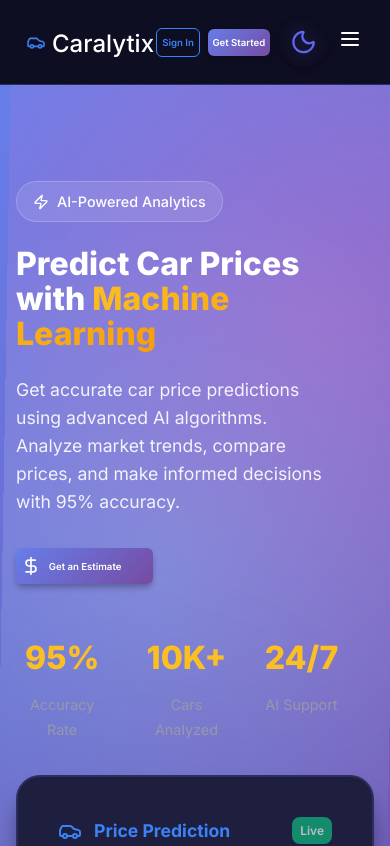
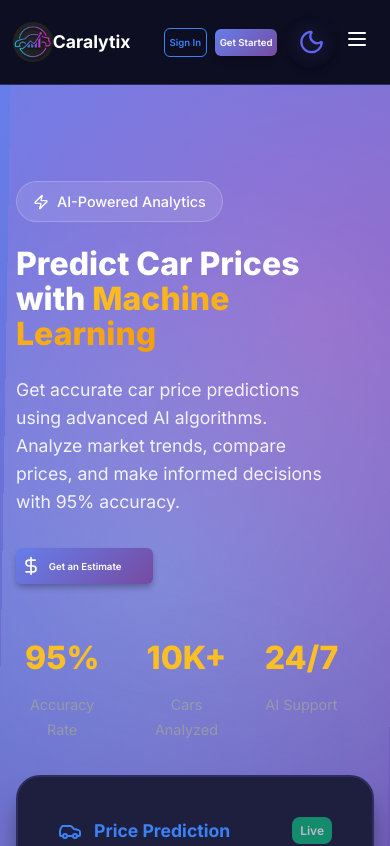
Before and after one commit to alirezasp404/Caralytix, a React (Vite) app: page / in a window 390 px wide. Shown: the top 846 px of the page. Built offline with nearby package versions, Linux system fonts and the light colour scheme; no server answers.

Commit message:
feat add caralytix icon

```diff
--- a/index.html
+++ b/index.html
@@ -2,7 +2,7 @@
 <html lang="en">
   <head>
     <meta charset="UTF-8" />
-    <link rel="icon" type="image/svg+xml" href="/vite.svg" />
+    <link rel="icon" type="image/svg+xml" href="./caralytix-logo.png" />
     <meta name="viewport" content="width=device-width, initial-scale=1.0" />
     <title>Caralytix</title>
   </head>
--- a/src/components/Auth.css
+++ b/src/components/Auth.css
@@ -52,8 +52,8 @@
 }
 
 .auth-logo .logo-icon {
-  width: 1.8rem;
-  height: 1.8rem;
+  width: 5rem;
+  height: 5rem;
   padding: 0;
 }
 
--- a/src/components/Footer.css
+++ b/src/components/Footer.css
@@ -43,8 +43,8 @@
 }
 
 .footer-logo .logo-icon {
-  width: 2rem;
-  height: 2rem;
+  width: 4rem;
+  height: 4rem;
 }
 
 .footer-about {
--- a/src/components/Footer.tsx
+++ b/src/components/Footer.tsx
@@ -1,5 +1,7 @@
-import { Car, Twitter, Linkedin, Github } from 'lucide-react';
+import {Twitter, Linkedin, Github } from 'lucide-react';
 import './Footer.css';
+import LogoIcon from '../assets/caralytix-logo.png';
+
 import { Link } from 'react-router-dom';
 
 const Footer: React.FC = () => {
@@ -9,7 +11,7 @@ const Footer: React.FC = () => {
           <div className="footer-content">
             <div className="footer-section">
               <div className="footer-logo">
-                <Car className="logo-icon" />
+                <img src={LogoIcon} className="logo-icon" />
                 <span className="logo-text">Caralytix</span>
               </div>
               <p>AI-powered car price prediction platform</p>
--- a/src/components/Header.css
+++ b/src/components/Header.css
@@ -1,6 +1,4 @@
 .nav-logo .logo-icon {
-  width: 32px;
-  height: 32px;
   animation: car-bounce-in 0.8s cubic-bezier(.68,-0.55,.27,1.55);
   transition: transform 0.2s;
 }
@@ -52,9 +50,9 @@
 }
 
 .nav-container {
-  max-width: 1200px;
+  max-width: 100%;
   margin: 0 auto;
-  padding: 0.75rem 2rem;
+  padding: 0 3rem;
   display: flex;
   align-items: center;
   justify-content: space-between;
@@ -70,10 +68,6 @@
   text-decoration: none;
 }
 
-.nav-logo .logo-icon {
-  width: 32px;
-  height: 32px;
-}
 
 .nav-links {
   display: flex;
@@ -161,15 +155,10 @@
   font-size: 1.5rem;
   cursor: pointer;
 }
-.logo-icon{
-  padding-top: 0.4rem;
-}
+
 @media (max-width: 900px) {
   .nav-links {
     gap: 1rem;
-  }
-  .nav-container {
-    padding: 0.75rem 1rem;
   }
 }
 
@@ -181,9 +170,12 @@
 .nav-actions {
   gap: 0 !important;
 }
-
+.nav-container {
+  padding: 0 0.8rem;
+}
 .logo-icon{
-  padding-top: 0.8rem;
+  max-width: 2.5rem ;
+  max-height:2.5rem ;
 }
   .nav-links {
     display: none;
@@ -229,13 +221,16 @@
   font-size: 0.6rem;
 }
 .logo-text{
-  font-size: 1.5rem;
+  font-size: 1.1rem;
 }
 .theme-icon,
 .theme-toggle svg,
 .theme-toggle .theme-icon svg {
   min-width: 1.7rem !important;
   min-height: 1.7rem  !important;
+}
+.nav-logo{
+  gap: 0 !important;
 }
 }
 
@@ -288,7 +283,6 @@ body.dark .btn-primary:hover {
 .nav-container {
   max-width: 100vw;
   margin: 0 auto;
-  padding: 0 20px;
   display: flex;
   justify-content: space-between;
   align-items: center;
@@ -305,8 +299,8 @@ body.dark .btn-primary:hover {
 }
 
 .logo-icon {
-  width: 2rem;
-  height: 2rem;
+  width: 4.5rem;
+  height: 4.5rem;
   color: var(--accent-primary);
 }
 
--- a/src/components/Header.tsx
+++ b/src/components/Header.tsx
@@ -2,6 +2,7 @@ import React, { useState, useEffect, useRef } from 'react';
 import { Car, Sun, Moon, Menu, X, LogOut, User } from 'lucide-react';
 import { useNavigate, useLocation, Link } from 'react-router-dom';
 import { getTheme, setTheme } from '../theme';
+import LogoIcon from '../assets/caralytix-logo.png';
 import './Header.css';
 
 interface HeaderProps {
@@ -85,9 +86,9 @@ const Header: React.FC<HeaderProps> = ({ showThemeToggle = true, showAuthButtons
   return (
     <nav className={`navbar ${isScrolled ? 'scrolled' : ''}`}>
       <div className="nav-container">
-        <div className="nav-logo">
-          <Link to="/">
-            <Car className="logo-icon" />
+        <div >
+          <Link className="nav-logo" to="/">
+            <img src={LogoIcon} className="logo-icon" />
             <span className="logo-text">Caralytix</span>
           </Link>
         </div>
--- a/src/components/LandingPage.css
+++ b/src/components/LandingPage.css
@@ -789,14 +789,6 @@
   box-shadow: var(--shadow-medium);
 }
 
-.nav-container {
-  max-width: 1200px;
-  margin: 0 auto;
-  padding: 0 20px;
-  display: flex;
-  justify-content: space-between;
-  align-items: center;
-}
 
 .nav-logo {
   display: flex;
@@ -807,11 +799,7 @@
   color: var(--text-primary);
 }
 
-.logo-icon {
-  width: 2rem;
-  height: 2rem;
-  color: var(--accent-primary);
-}
+
 
 .logo-text {
   color: var(--text-primary);
--- a/src/components/Prediction.css
+++ b/src/components/Prediction.css
@@ -129,14 +129,7 @@
   z-index: 1000;
   padding: 1rem 0;
 }
-.nav-container {
-  max-width: 1200px;
-  margin: 0 auto;
-  padding: 0 20px;
-  display: flex;
-  justify-content: space-between;
-  align-items: center;
-}
+
 .nav-logo {
   display: flex;
   align-items: center;
@@ -146,10 +139,7 @@
   color: var(--accent-primary);
   text-decoration: none;
 }
-.nav-logo .logo-icon {
-  width: 2rem;
-  height: 2rem;
-}
+
 .nav-links {
   display: flex;
   gap: 2rem;
--- a/src/components/SignIn.tsx
+++ b/src/components/SignIn.tsx
@@ -1,10 +1,10 @@
 import React, { useState, useEffect } from 'react'
 import Swal from 'sweetalert2'
-import { Sun, Moon } from 'lucide-react'
 import { getTheme, setTheme, syncThemeWithBody } from '../theme'
 import { Link, useNavigate, useLocation } from 'react-router-dom'
 import { Car, Eye, EyeOff, Mail, Lock } from 'lucide-react'
 import './Auth.css'
+import LogoIcon from '../assets/caralytix-logo.png';
 
 const SignIn: React.FC = () => {
   const navigate = useNavigate();
@@ -132,7 +132,7 @@ const SignIn: React.FC = () => {
       <div className="auth-card">
         <div className="auth-header">
           <Link to="/" className="auth-logo">
-            <Car className="logo-icon" />
+            <img src={LogoIcon} className="logo-icon" />
             <span className="logo-text">Caralytix</span>
           </Link>
           <h1>Welcome Back</h1>
--- a/src/components/SignUp.tsx
+++ b/src/components/SignUp.tsx
@@ -1,11 +1,11 @@
 import React, { useState, useEffect } from 'react'
 import { useNavigate, useLocation } from 'react-router-dom'
 import Swal from 'sweetalert2'
-import { Sun, Moon } from 'lucide-react'
 import { getTheme, setTheme, syncThemeWithBody } from '../theme'
 import { Link } from 'react-router-dom'
 import { Car, Eye, EyeOff, Mail, Lock, User } from 'lucide-react'
 import './Auth.css'
+import LogoIcon from '../assets/caralytix-logo.png';
 
 const SignUp: React.FC = () => {
   const navigate = useNavigate();
@@ -193,7 +193,7 @@ const SignUp: React.FC = () => {
       <div className="auth-card">
         <div className="auth-header">
           <Link to="/" className="auth-logo">
-            <Car className="logo-icon" />
+            <img src={LogoIcon} className="logo-icon" />
             <span className="logo-text">Caralytix</span>
           </Link>
           <h1>Create Account</h1>
```
Also changed, not shown: public/caralytix-logo.png (added), src/assets/caralytix-logo.png (added).
